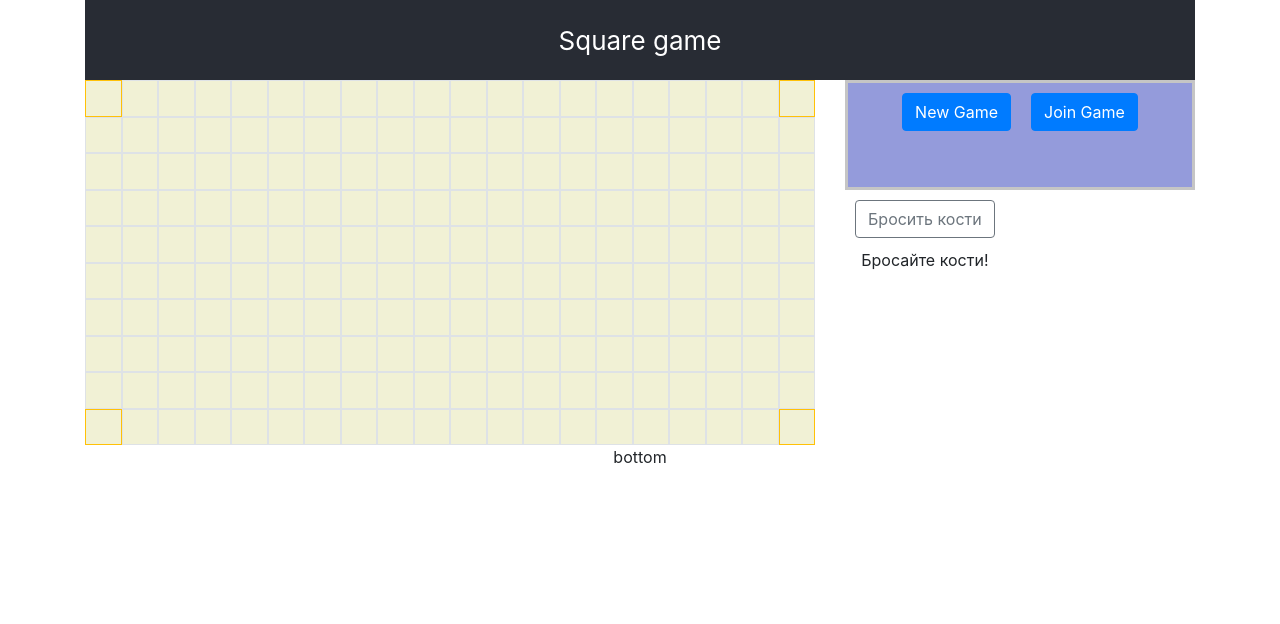
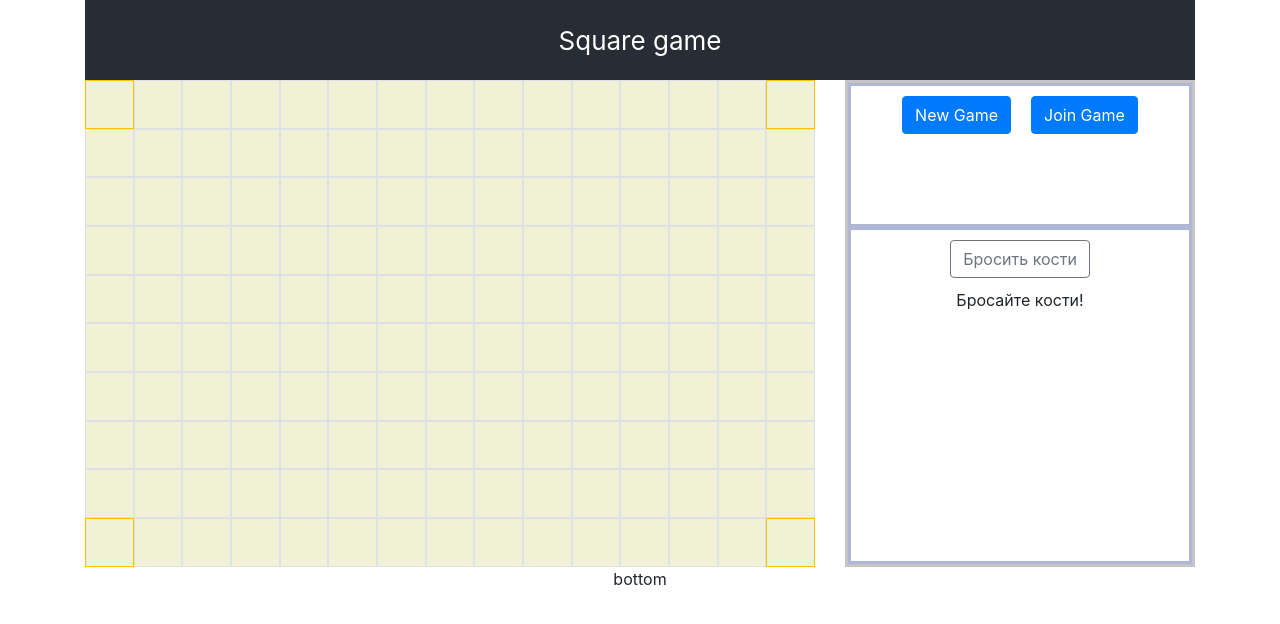
Before and after one commit to gybber-dev/JavaScript-projects, a React (Create React App) app in the folder squares/: page / in a window 1280 px wide. Shown: the top 624 px of the page. Built offline with nearby package versions, Linux system fonts and the light colour scheme.

Commit message:
Square (Props validation was added /1)

```diff
--- a/squares/src/App.js
+++ b/squares/src/App.js
@@ -2,33 +2,28 @@ import React, { useState } from 'react';
 // import logo from './logo.svg';
 import './App.css';
 import Field from './Field/Field';
-import PlayerMenu from './PlayerMenu/PlayerMenu';
-import MainMenu from './Sidebar/MainMenu';
+import Sidebar from './Sidebar/Sidebar';
 // import modal from './plugins/modal/index.html'
 // import Counter from './Counter/Counter'
 
 function App() {
   console.log('run App');
 
-  let [counter, setCounter] = useState(0);
+  const [counter, setCounter] = useState(0);
 
-  let propObj = {
-    elem: null,
-    size: {width: 20, height: 10},
-    rect: null,
-    clickCounter: 0,
-    field: null,
-    isFirst: true
+  const [options, setOptoins] = useState({});
+
+  const handleClick = e =>{
+    setCounter( counter + 1 )
+    setOptoins( Object.assign(
+      options,
+        {size:{width:15, height: 10}},
+        {sellID: e.target.id},
+        {rect: [3, 2]},
+        {clickCounter: counter}
+      )
+    )
   }
-
-  // let [propObj, setPropObj] = useState(
-  //   Object.assign(propPattern, {clickCounter: ++propObj.clickCounter})
-  // );
-
-  // let obj = {a: 1};
-  // console.log(Object.assign(obj, {a:2}))
-  const [field, setField] = useState(Field(propObj));
-
 
   return (
     <div className="App">
@@ -36,44 +31,23 @@ function App() {
         Square game
       </header>
       <div className='row'>
-        <div className='col-lg-8 col-12'
-          onClick={
-            (e)=>{
-              setCounter( counter + 1 )
-              setField(
-                Field(Object.assign(
-                  propObj,
-                  {elem: e.target},
-                  {rect: [3, 2]},
-                  {clickCounter: counter}
-                ))
-              )
-            }
-          }
-        >
-          {field}
+        <div className='col-lg-8 col-12' onClick={handleClick}>
+          <Field
+            cellID ={options.sellID}
+            rect ={options.rect}
+            clickCounter ={options.clickCounter}
+            isFirst ={options.isFirst}
+            // size={{width:7, height:5}}
+          />
         </div>
-        <div className='col-lg-4 col-12'
-          // style={{display:'table-cell'}}
-        >
-          <MainMenu />
-          <div
-            style={{display:'table-row'}}
-          >
-            {PlayerMenu({
-              player:{}
-            })}
-          </div>
+        <div className='col-lg-4 col-12'>
+          <Sidebar />
         </div>
       </div>
-      <div
-        className='row'
-      >
-        <div
-            className='col'
-          >
+      <div className='row'>
+        <div className='col'>
             {'bottom'}
-          </div>
+        </div>
       </div>
     </div>
   );
--- a/squares/src/Field/Field.js
+++ b/squares/src/Field/Field.js
@@ -1,37 +1,37 @@
 import React from 'react';
-import Cell from './Cell/Cell'
+import Cell from './Cell'
 import findRects from './findRects'
-import classes from './Cell/Cell.module.css'
+import classes from './Cell.module.css'
+import PropTypes from 'prop-types'
 /*
     input: field size (3x3) is {width: 3, heght: 3}
 */
 console.log('run Field');
 
-const Field = props=>{
+
+const Field = ({cellID, size, rect, clickCounter, isFirst}) =>{
     const showEnableCells = true;
-
+    console.log(' Field', clickCounter);
     let enableCells = {}; // ячейки, куда можно ставить квадрат
     let coveredCells = {}; // занятые ячейки
     let currentCells = {}; // текущие ячейки
     // 1st round
-    if (props.isFirst){
-        enableCells[props.size.height+'x'+props.size.width] = true;
+    if (isFirst){
+        enableCells[size.height+'x'+size.width] = true;
         enableCells['1x1'] = true;
-        enableCells[props.size.height+'x1'] = true;
-        enableCells['1x'+props.size.width] = true;
+        enableCells[size.height+'x1'] = true;
+        enableCells['1x'+size.width] = true;
     }
 
-    if (props.rect && props.elem) {
-        const rectsArr = findRects(props);
-        if (rectsArr.length) currentCells = rectsArr[props.clickCounter % rectsArr.length].squares
+    if (rect && cellID) {
+        const rectsArr = findRects(null);
+        if (rectsArr.length) currentCells = rectsArr[clickCounter % rectsArr.length].squares
     }
 
     console.log('enableCells',enableCells);
-    console.log('Field', props);
-    if (props.elem) {
-        console.log(props.elem);
-        console.log(props.elem.key);
-        console.log(props.elem.parentNode);
+    console.log('Field');
+    if (cellID) {
+        console.log(cellID);
     }
 
     // table view:
@@ -75,9 +75,25 @@ const Field = props=>{
     }
     return (
         // <div className='container'>
-            drawTable( props.size, showEnableCells )
+            drawTable( size, showEnableCells )
         // </div>
     )
 
 }
+
+Field.propTypes = {
+    cellID: PropTypes.string,
+    size: PropTypes.object,
+    rect: PropTypes.array,
+    clickCounter: PropTypes.number,
+    isFirst: PropTypes.bool,
+}
+
+Field.defaultProps = {
+    cellID: '',
+    size: {width: 15, height: 10},
+    rect: [0, 0],
+    clickCounter: 0,
+    isFirst: true,
+}
 export default Field
--- a/squares/src/Sidebar/MainMenu.js
+++ b/squares/src/Sidebar/GameMenu.js
@@ -1,8 +1,7 @@
 import React, { useState } from 'react'
-import classes from './MainMenu.module.css'
-
+import classes from './Sidebar.module.css'
 // import Modal from '../plugins/modal/index'
-console.log('run MainMenu');
+console.log('run GameMenu');
 
 
 const connectGame = newGame => {
@@ -38,13 +37,13 @@ const connectGame = newGame => {
 };
 
 
-const MainMenu = props =>{
-    const panelClasses = [classes.main];
+const GameMenu = props =>{
+    const panelClasses = [classes.panel];
     const buttonClasses = []
     // add new class
-    panelClasses.push(classes.option);
     buttonClasses.push('btn');
     buttonClasses.push('btn-primary');
+    panelClasses.push(classes['panel-game'])
 
 
     const [newGameBlock, setNewGameBlock] = useState('');
@@ -73,5 +72,4 @@ const MainMenu = props =>{
     )
 }
 
-
-export default MainMenu
+export default GameMenu
--- a/squares/src/Sidebar/MainMenu.module.css
+++ /dev/null
@@ -1,11 +0,0 @@
-.main {
-    display:'table-row';
-    width: 100%;
-    height: 30%;
-    border: 3px solid rgb(197, 197, 197);
-    /* margin-top: 100px; */
-}
-
-.option {
-    background-color: rgb(148, 155, 219);
-}
--- a/squares/src/PlayerMenu/PlayerMenu.js
+++ b/squares/src/Sidebar/PlayerMenu.js
@@ -1,4 +1,5 @@
 import React, {useState} from 'react';
+import classes from './Sidebar.module.css'
 // import ReactDOM from 'react-dom';
 import Dice from './Dise/Dise';
 
@@ -11,10 +12,13 @@ import Dice from './Dise/Dise';
 console.log('run PlayerMenu');
 const PlayerMenu = (props)=>{
     console.log('PlayerMenu', props);
+    const panelClasses = [classes.panel];
+    panelClasses.push(classes['panel-player']);
+
     const [info, setInfo] = useState(<div id={'info'}>{'Бросайте кости!'}</div>);
     console.log('info', info)
     return (
-        <div>
+        <div className={panelClasses.join(' ')}>
             {console.log('rendering...')}
             <button className='btn btn-outline-secondary' onClick={()=>{setInfo(Dice())}}>Бросить кости</button>
             {info}
--- /dev/null
+++ b/squares/src/Sidebar/Sidebar.js
@@ -0,0 +1,19 @@
+import React from 'react';
+import classes from './Sidebar.module.css'
+import PlayerMenu from './PlayerMenu';
+import GameMenu from './GameMenu'
+
+
+
+const Sidebar = ()=>{
+    const panelClasses = [classes.sidebar];
+    // panelClasses.push(classes.option);
+
+    return (
+        <div className={panelClasses.join(' ')}>
+            <GameMenu />
+            <PlayerMenu />
+        </div>
+    )
+}
+export default Sidebar
--- /dev/null
+++ b/squares/src/Sidebar/Sidebar.module.css
@@ -0,0 +1,22 @@
+.sidebar {
+    display:'table-row';
+    width: 100%;
+    height: 100%;
+    border: 3px solid rgb(197, 197, 197);
+    text-align: center;
+    /* margin-top: 100px; */
+}
+
+.panel {
+    display:'table-cell';
+    width: 100%;
+    border: 3px solid rgb(176, 182, 216);
+    /* margin-top: 100px; */
+}
+
+.panel-game     {height: 30%;}
+.panel-player   {height: 70%;}
+
+.option {
+    background-color: rgb(148, 155, 219);
+}
```
Also changed, not shown: squares/src/Field/Cell.js (renamed from squares/src/Field/Cell/Cell.js), squares/src/Field/Cell.module.css (renamed from squares/src/Field/Cell/Cell.module.css), squares/src/Sidebar/Dise/Dise.js (renamed from squares/src/PlayerMenu/Dise/Dise.js).
